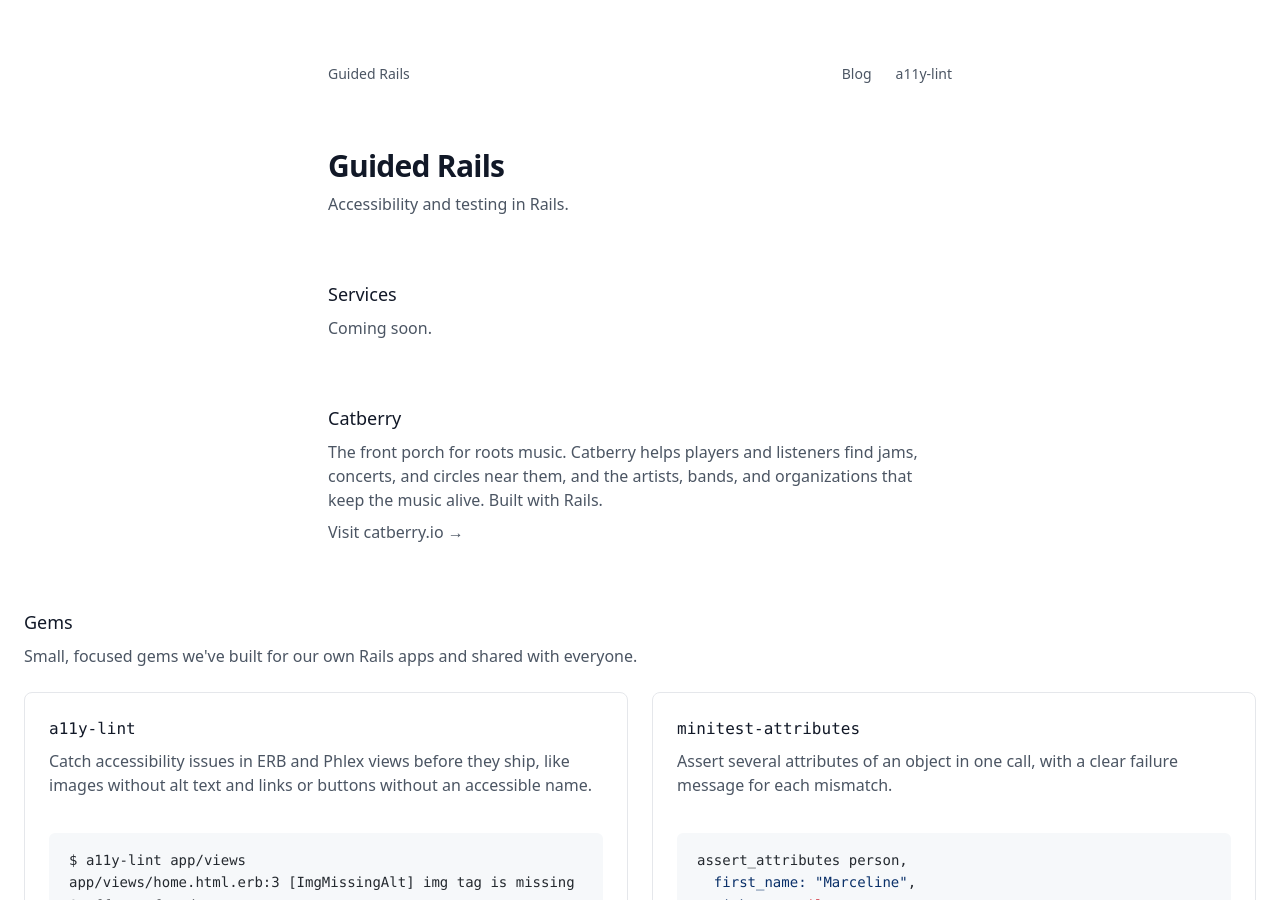
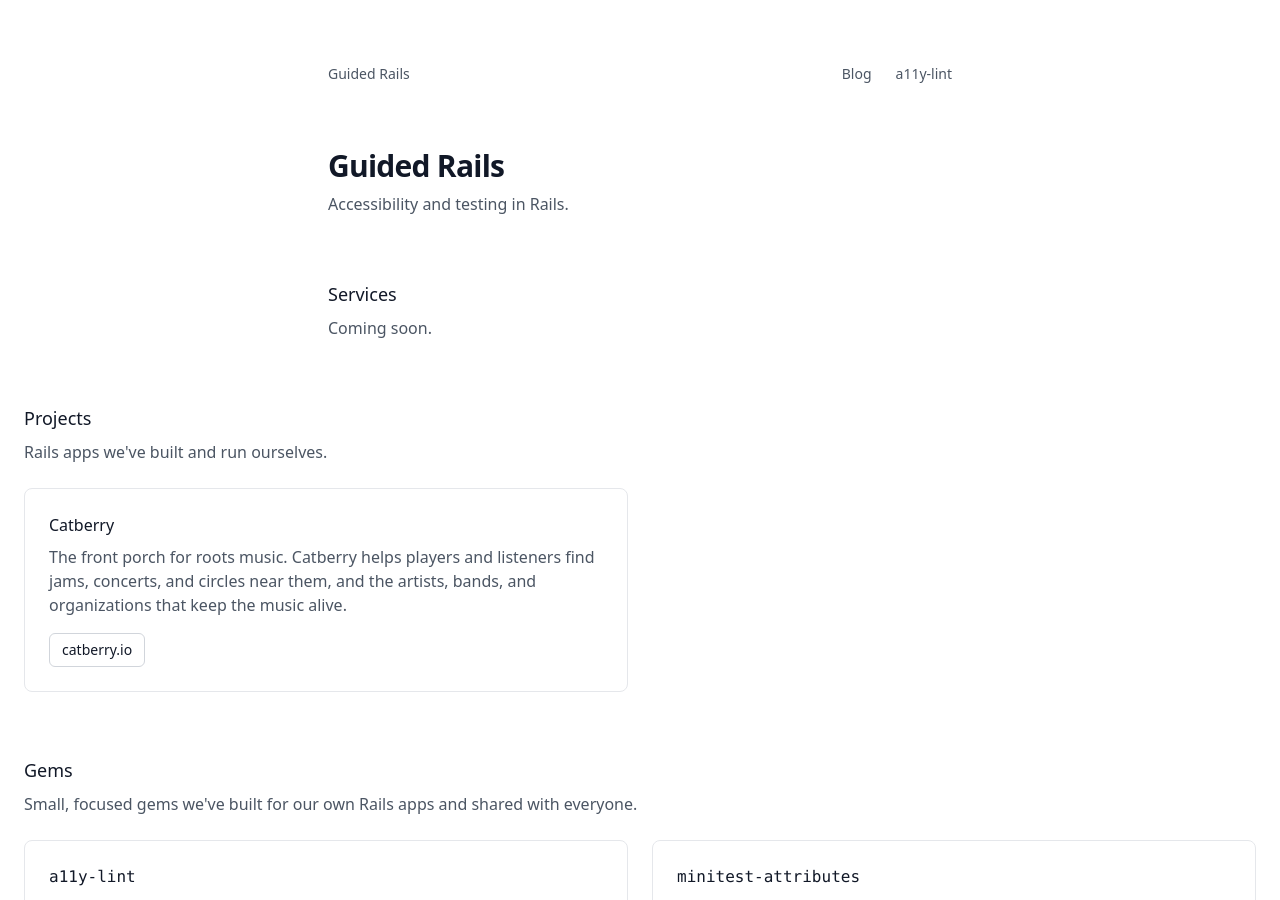
Before and after one commit to Guided-Rails/guided-rails.github.io, a Jekyll site: the page built from index.markdown, in a window 1280 px wide and 900 px high. Built offline with Jekyll 4.4.1, drawn with Linux system fonts in a browser that asks for light colours; nearby versions of some CDN libraries; comment, search, counter and statistics services are not loaded.

Commit message:
Add Projects section with Catberry card (#24)

```diff
--- a/_layouts/landing.html
+++ b/_layouts/landing.html
@@ -12,13 +12,22 @@
   <p class="mt-2 text-gray-600">Coming soon.</p>
 </section>
 
-<section class="mb-16">
-  <h2 class="text-lg font-medium">Catberry</h2>
+<section class="relative left-1/2 mb-16 w-[min(100vw_-_3rem,80rem)] -translate-x-1/2">
+  <h2 class="text-lg font-medium">Projects</h2>
   <p class="mt-2 text-gray-600">
-    The front porch for roots music. Catberry helps players and listeners find jams, concerts, and circles near them, and the artists, bands, and organizations that keep the music alive.
-    Built with Rails.
+    Rails apps we've built and run ourselves.
   </p>
-  <a href="https://catberry.io" class="mt-2 inline-block text-gray-600 hover:text-gray-900 hover:underline">Visit catberry.io &rarr;</a>
+  <div class="mt-6 grid gap-6 md:grid-cols-2">
+    <div class="flex min-w-0 flex-col rounded-lg border border-gray-200 p-6">
+      <h3 class="text-base font-medium">Catberry</h3>
+      <p class="mt-2 text-gray-600">
+        The front porch for roots music. Catberry helps players and listeners find jams, concerts, and circles near them, and the artists, bands, and organizations that keep the music alive.
+      </p>
+      <div class="mt-auto flex flex-wrap gap-3 pt-4 text-sm">
+        <a href="https://catberry.io" class="rounded-md border border-gray-300 px-3 py-1.5 hover:border-gray-900 hover:text-gray-900">catberry.io</a>
+      </div>
+    </div>
+  </div>
 </section>
 
 <section class="relative left-1/2 mb-16 w-[min(100vw_-_3rem,80rem)] -translate-x-1/2">
```
